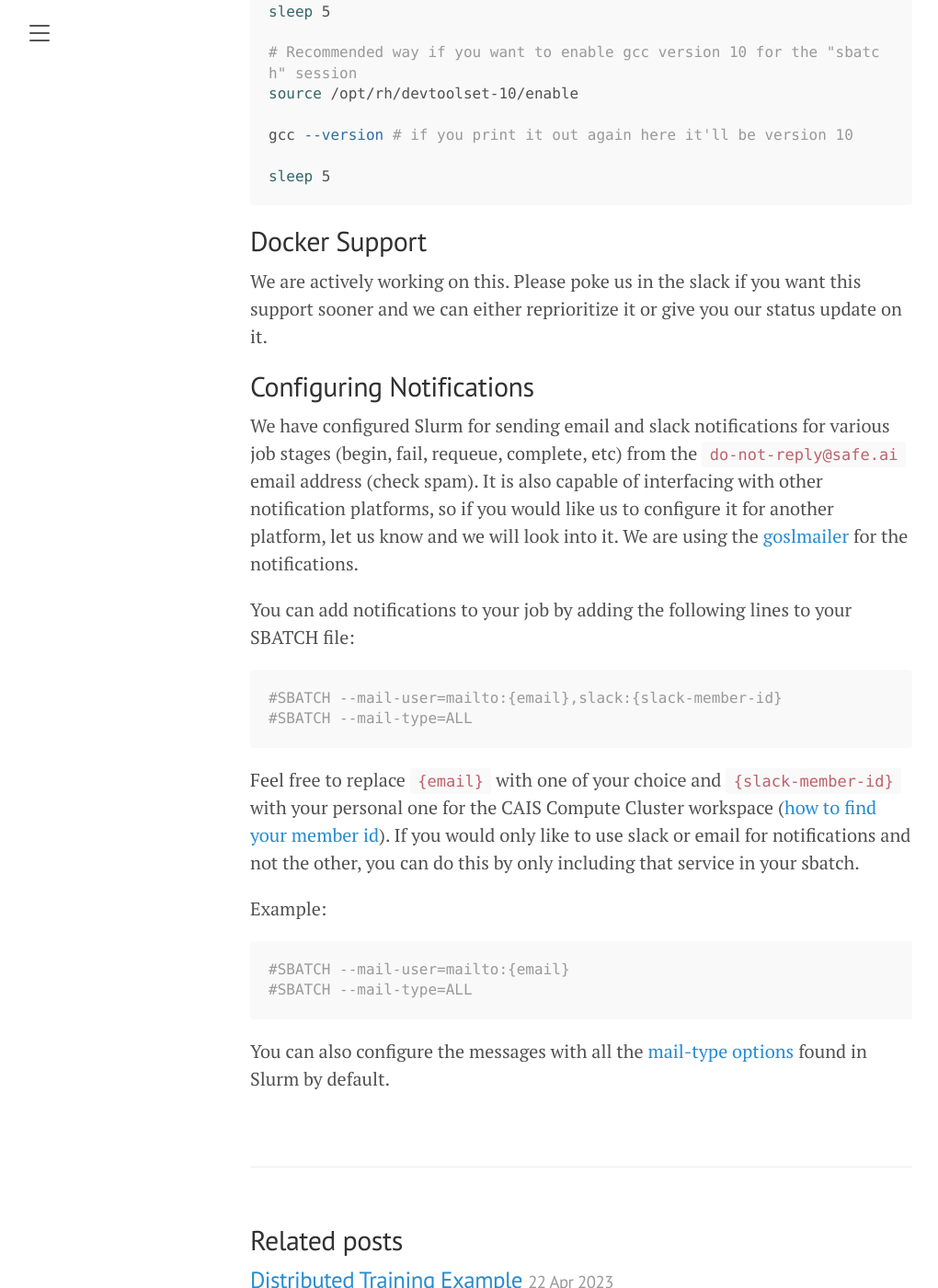
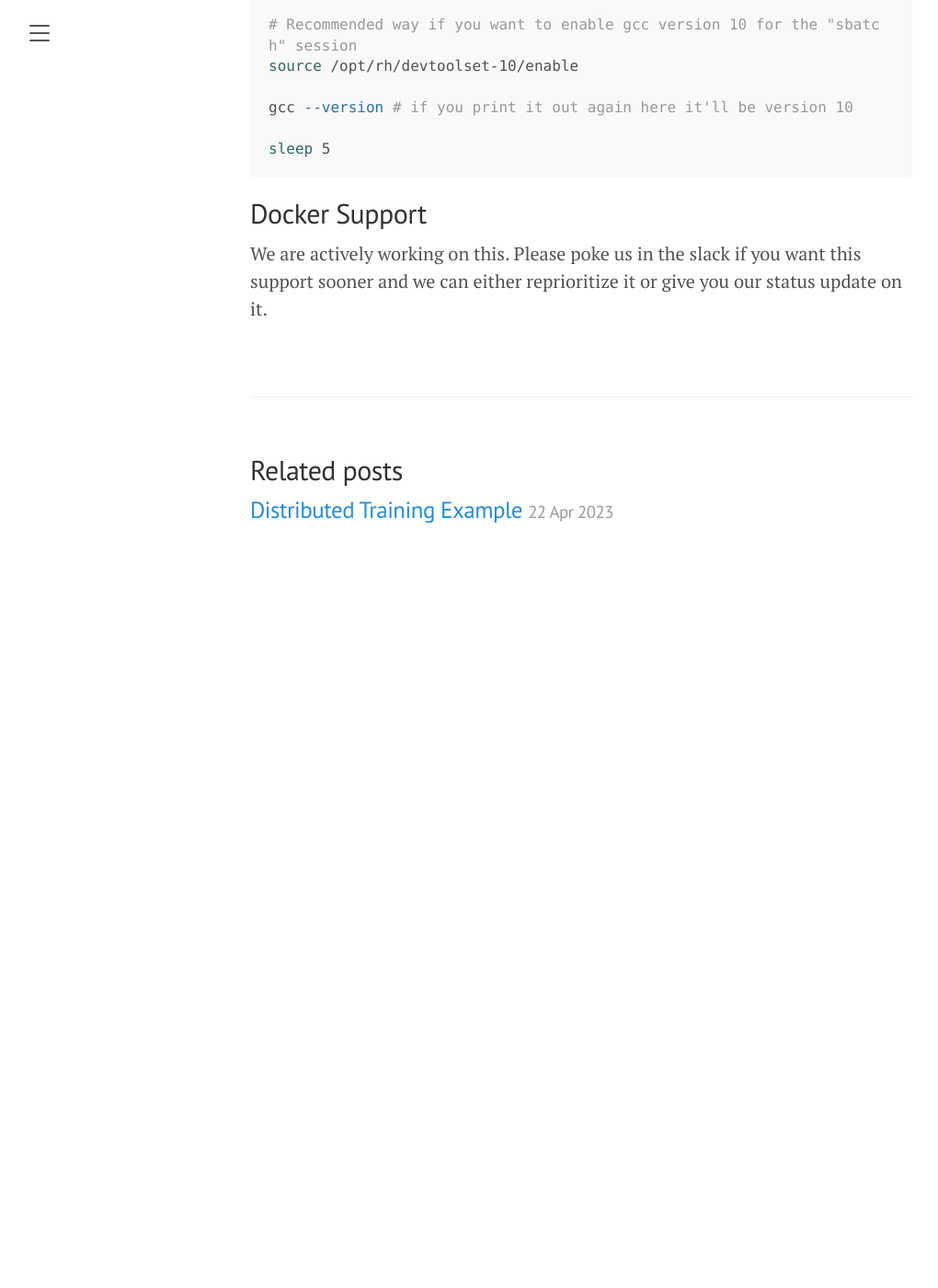
Before and after one commit to centerforaisafety/cluster-docs-old, a Jekyll site: the page built from _posts/2023-05-03-cais-cluster-documentation.md, in a window 1280 px wide and 1400 px high, scrolled down 8224 px. Shown: the whole window at 92% size, without its empty margins (8-1028 px from the left). Built offline with Jekyll 4.4.1, drawn with Linux system fonts in a browser that asks for light colours; after the commit the page ends 8854 px from its top, so only the background shows below that; some of the changed text lies outside the part shown.

Commit message:
Revert "Added documentation for the email notifications"
This reverts commit c2a2765bfea422fc043121dae5bbc66c05047036.

````diff
--- a/_posts/2023-05-03-cais-cluster-documentation.md
+++ b/_posts/2023-05-03-cais-cluster-documentation.md
@@ -26,7 +26,6 @@ title: Welcome to the Center for AI Safety Cluster
     1. [Old GCC, G++, Glibc](#how-to-update-gcc,-g++,-or-glibc)
     1. [Example sbatch file](#example-sbatch-file)
     1. [Docker Support](#docker-support)
-    1. [Configuring Notifications](#configuring-notifications)
 1. Links to other pages
     1. [Distributed Training Example]({% post_url 2023-04-22-distributed-training-example %})
 1. External Resources
@@ -304,25 +303,3 @@ sleep 5
 ## Docker Support
 
 We are actively working on this.  Please poke us in the slack if you want this support sooner and we can either reprioritize it or give you our status update on it.
-
-## Configuring Notifications
-
-We have configured Slurm for sending email and slack notifications for various job stages (begin, fail, requeue, complete, etc) from the `do-not-reply@safe.ai` email address (check spam). It is also capable of interfacing with other notification platforms, so if you would like us to configure it for another platform, let us know and we will look into it. We are using the [goslmailer](https://github.com/CLIP-HPC/goslmailer) for the notifications.
-
-You can add notifications to your job by adding the following lines to your SBATCH file:
-
-```bash
-#SBATCH --mail-user=mailto:{email},slack:{slack-member-id}
-#SBATCH --mail-type=ALL
-```
-
-Feel free to replace `{email}` with one of your choice and `{slack-member-id}` with your personal one for the CAIS Compute Cluster workspace ([how to find your member id](https://www.workast.com/help/article/how-to-find-a-slack-user-id/)). If you would only like to use slack or email for notifications and not the other, you can do this by only including that service in your sbatch.
-
-Example:
-
-```bash
-#SBATCH --mail-user=mailto:{email}
-#SBATCH --mail-type=ALL
-```
-
-You can also configure the messages with all the [mail-type options](https://slurm.schedmd.com/sbatch.html#OPT_mail-type) found in Slurm by default.
````
